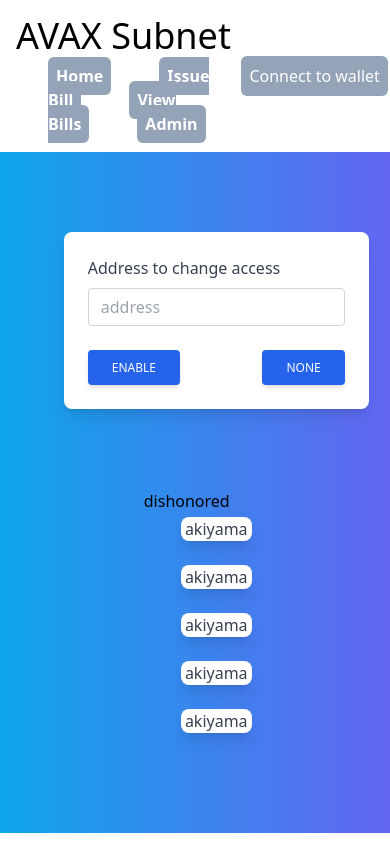
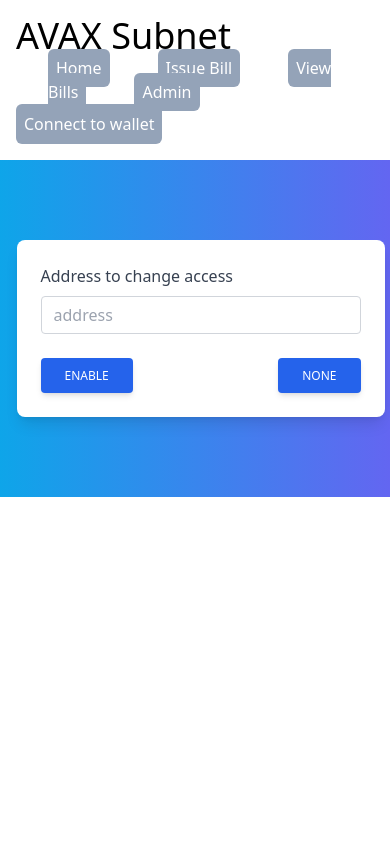
Before and after one commit to unchain-tech/AVAX-Subnet, a Next.js app in the folder client/: page /Admin in a window 390 px wide. Built offline with nearby package versions, Linux system fonts and the light colour scheme.

Commit message:
refactor

```diff
--- /dev/null
+++ b/client/components/Card/DishonoredCards.tsx
@@ -0,0 +1,47 @@
+import { useCallback, useContext, useEffect, useState } from "react";
+import CurrentAccountContext from "../../context/CurrentAccountProvider";
+import { useContract } from "../../hooks/useContract";
+
+export default function DishonoredCards() {
+  const [currentAccount] = useContext(CurrentAccountContext);
+  const { bank } = useContract({ currentAccount });
+  const [addresses, setAddresses] = useState<string[]>([]);
+
+  const getDishonoredAddresses = useCallback(async () => {
+    if (!currentAccount) return;
+    if (!bank) return;
+    try {
+      const numOfAddresses = await bank.getNumberOfDishonoredAddresses();
+
+      for (let index = 0; index < numOfAddresses.toNumber(); index++) {
+        const address = await bank.dishonoredAddresses(index);
+        setAddresses((prevState) => [...prevState, address]);
+      }
+    } catch (error) {
+      alert(error);
+    }
+  }, [currentAccount, bank]);
+
+  useEffect(() => {
+    getDishonoredAddresses();
+  }, [bank, getDishonoredAddresses]);
+
+  return (
+    <div>
+      {addresses.length === 0 ? (
+        <div></div>
+      ) : (
+        <div className="mx-auto w-fit">dishonored</div>
+      )}
+      {addresses.map((address, index) => {
+        return (
+          <div key={index} className="flex justify-center">
+            <div className="block px-1 rounded-lg shadow-lg bg-white max-w-sm my-2">
+              <p className="px-1 rounded-md w-max self-center">{address}</p>
+            </div>
+          </div>
+        );
+      })}
+    </div>
+  );
+}
--- a/client/components/Card/ViewAccountCard.tsx
+++ /dev/null
@@ -1,11 +0,0 @@
-type Props = {
-  address: string;
-};
-
-export default function ViewAccountCard({ address }: Props) {
-  return (
-    <div className="block px-1 rounded-lg shadow-lg bg-white max-w-sm">
-      <p className="text-gray-700 text-base mb-4">{address}</p>
-    </div>
-  );
-}
--- a/client/components/Card/ViewBillCard.tsx
+++ b/client/components/Card/ViewBillCard.tsx
@@ -10,8 +10,7 @@
 
 export default function ViewBillCard({ title, button, onClick, bill }: Props) {
   return (
-    <div className="flex justify-center my-10">
-      <div className="block p-6 rounded-lg shadow-lg bg-white max-w-sm">
+    <div className="my-10 block p-5 rounded-lg shadow-lg bg-white w-fit">
       <h5 className="text-gray-900 text-xl leading-tight font-medium mb-2">
         {title}
       </h5>
@@ -23,6 +22,5 @@
       </p>
       <SubmitButton title={button} onClick={onClick} />
     </div>
-    </div>
   );
 }
--- a/client/components/Field/InputField.tsx
+++ b/client/components/Field/InputField.tsx
@@ -20,7 +20,7 @@
         }}
         className="form-control
         block
-        w-full
+        w-80
         px-3
         py-1.5
         text-base
--- a/client/components/Form/IssueBillForm.tsx
+++ b/client/components/Form/IssueBillForm.tsx
@@ -31,7 +31,7 @@
   };
 
   return (
-    <div className="block p-6 rounded-lg shadow-lg bg-white max-w-sm h-fit my-auto">
+    <div className="block p-6 rounded-lg shadow-lg bg-white h-fit mx-auto my-auto w-fit">
       <form>
         <InputField
           label="Amount of AVAX"
--- a/client/components/Layout/Layout.tsx
+++ b/client/components/Layout/Layout.tsx
@@ -10,10 +10,10 @@
   return (
     <div>
       <header className="p-4 ">
-        <nav className="flex justify-between mx-auto container items-center ">
-          <div className="xl:flex">
+        <nav className="xl:flex lg:flex md:flex justify-between mx-auto container items-center">
+          <div className="xl:flex lg:flex md:flex items-center ">
             <div className="text-4xl"> AVAX Subnet </div>
-            <div className="space-x-12 font-bold mx-8 pt-2">
+            <div className="xl:flex lg:flex md:flex space-x-12 ml-8">
               <NavButton to="/" name="Home" />
               <NavButton to="/IssueBill" name="Issue Bill" />
               <NavButton to="/ViewBills" name="View Bills" />
--- a/client/pages/Admin.tsx
+++ b/client/pages/Admin.tsx
@@ -1,21 +1,10 @@
-import { useEffect, useState } from "react";
 import AllBillCards from "../components/Card/AllBillCards";
-import ViewAccountCard from "../components/Card/ViewAccountCard";
+import DishonoredCards from "../components/Card/DishonoredCards";
 import AdminForm from "../components/Form/AdminForm";
 import Layout from "../components/Layout/Layout";
 
-//TODO completeBill
+//TODO adminボタンの非表示
 export default function Admin() {
-  const [dishonoredAddresses, setDishonoredAddresses] = useState<string[]>([]);
-
-  useEffect(() => {
-    let s: string[] = [];
-    for (let index = 0; index < 5; index++) {
-      s.push("akiyama");
-    }
-    setDishonoredAddresses(s);
-  }, []);
-
   return (
     <body>
       <Layout>
@@ -27,17 +16,8 @@
             <div className="my-20">
               <AdminForm />
             </div>
-            <div className="my-20 mx-20">
-              <div>dishonored</div>
-              {dishonoredAddresses.map((address, index) => {
-                return (
-                  <div key={index} className="flex justify-center">
-                    <div className="my-1">
-                      <ViewAccountCard address={address} />
-                    </div>
-                  </div>
-                );
-              })}
+            <div className="my-20">
+              <DishonoredCards />
             </div>
           </div>
         </div>
--- a/client/pages/IssueBill.tsx
+++ b/client/pages/IssueBill.tsx
@@ -5,7 +5,7 @@
   return (
     <body>
       <Layout>
-        <div className="flex justify-around bg-gradient-to-r from-sky-500 to-indigo-500 h-screen">
+        <div className="flex bg-gradient-to-r from-sky-500 to-indigo-500 h-screen">
           <IssueBillForm />
         </div>
       </Layout>
--- a/client/pages/ViewBills.tsx
+++ b/client/pages/ViewBills.tsx
@@ -6,7 +6,7 @@
   return (
     <body>
       <Layout>
-        <div className="flex justify-around bg-gradient-to-r from-sky-500 to-indigo-500">
+        <div className="xl:flex lg:flex md:flex justify-around bg-gradient-to-r from-sky-500 to-indigo-500">
           <RecipientBillCards />
           <IssuerBillCards />
         </div>
--- a/client/pages/mvp.tsx
+++ /dev/null
@@ -1,68 +0,0 @@
-import type { NextPage } from "next";
-import { useCallback, useContext, useEffect, useState } from "react";
-import CurrentAccountContext from "../context/CurrentAccountProvider";
-import { useContract } from "../hooks/useContract";
-
-const Home: NextPage = () => {
-  const [currentAccount, connectWallet] = useContext(CurrentAccountContext);
-  const { txAllowList } = useContract({ currentAccount });
-
-  const [address, setAddress] = useState("");
-
-  const enable = useCallback(async () => {
-    if (!currentAccount) {
-      alert("connect wallet");
-      return;
-    }
-    if (!txAllowList) return;
-    try {
-      const txn = await txAllowList.setEnabled(address);
-      txn.wait();
-      alert("success");
-    } catch (error) {
-      // https://www.freecodecamp.org/news/object-object-in-javascript-meaning-in-js/
-      alert(JSON.stringify(error));
-    }
-  }, [currentAccount, txAllowList, address]);
-
-  const non = useCallback(async () => {
-    if (!currentAccount) {
-      alert("connect wallet");
-      return;
-    }
-    if (!txAllowList) return;
-    try {
-      const txn = await txAllowList.setNone(address);
-      txn.wait();
-      alert("success");
-    } catch (error) {
-      alert(JSON.stringify(error));
-    }
-  }, [currentAccount, txAllowList, address]);
-
-  // useEffect(() => {
-  //   getValue();
-  // }, [getValue]);
-
-  return (
-    <div>
-      {currentAccount == undefined ? (
-        <div onClick={connectWallet}> Connect to wallet </div>
-      ) : (
-        <div>
-          {" "}
-          {"Connected to " + currentAccount}
-          <div>
-            {"address to enable: "}
-            <input type="text" onChange={(e) => setAddress(e.target.value)} />
-          </div>
-          <p>address: {address}</p>
-          <button onClick={enable}>enable</button>
-          <button onClick={non}>non</button>
-        </div>
-      )}
-    </div>
-  );
-};
-
-export default Home;
```
Lines whose indentation alone changed are shown as unchanged.
